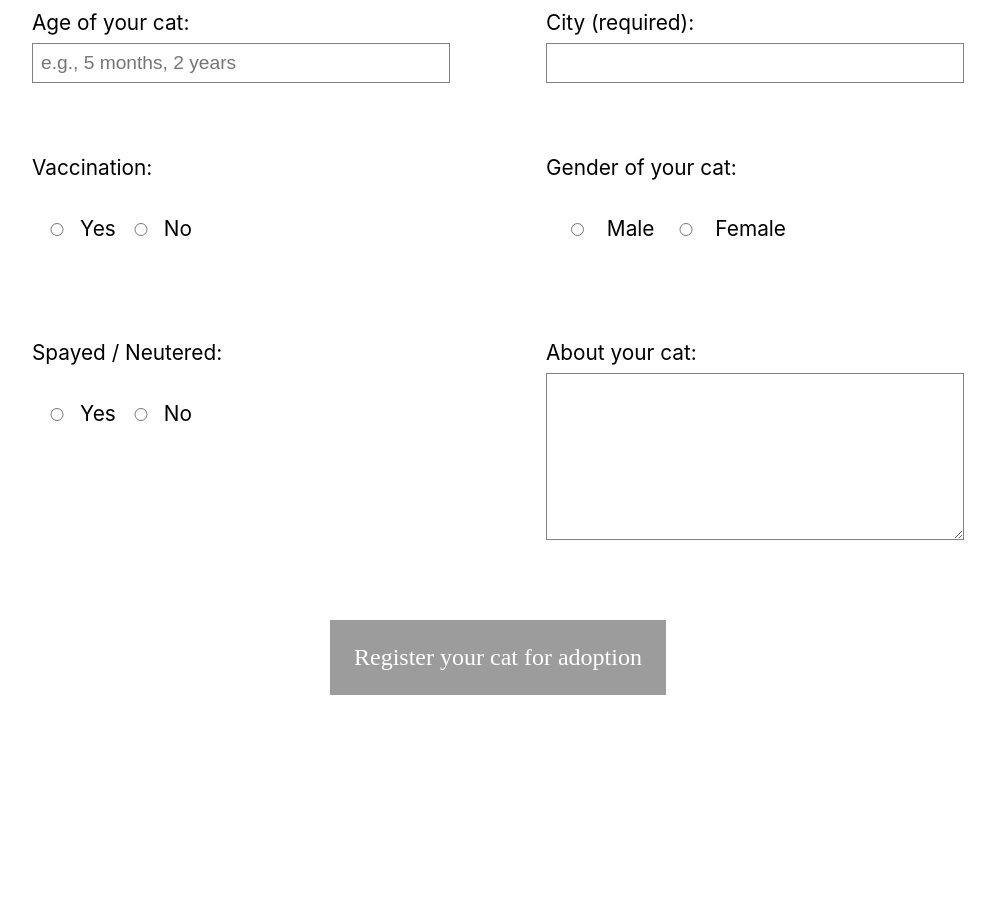
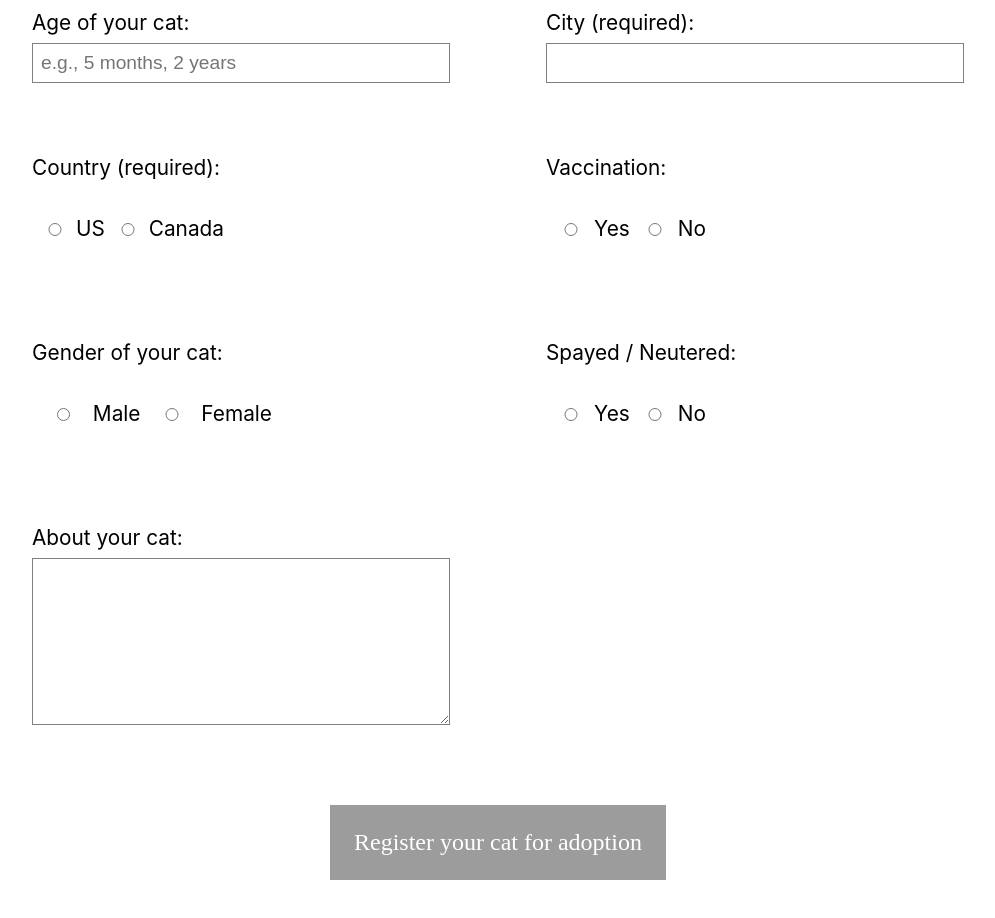
Before and after one commit to mphist/CatFriends, a React app in the folder packages/web/: page /foradopt in a window 1280 px wide. Shown: the part 900-1818 px from the top of the page, without its empty margins (142-1137 px from the left). Before the commit the page ends 1643 px from the top, so only its background shows below. Built offline with nearby package versions, Linux system fonts and the light colour scheme; a web font is replaced by a local one.

Commit message:
web - added country

```diff
--- a/packages/web/src/pages/Adopt/Adopt.tsx
+++ b/packages/web/src/pages/Adopt/Adopt.tsx
@@ -7,6 +7,7 @@ export default function Adopt({}: AdoptProps) {
   const [breed, setBreed] = useState('')
   const [age, setAge] = useState('')
   const [city, setCity] = useState('')
+  const [country, setCountry] = useState('')
   const [vaccination, setVaccination] = useState<string | undefined>(undefined)
   const [gender, setGender] = useState<string | undefined>(undefined)
   const [spayNeuter, setSpayNeuter] = useState<string | undefined>(undefined)
@@ -34,6 +35,27 @@ export default function Adopt({}: AdoptProps) {
           <div>
             <label>City (required):</label>
             <input value={city} onChange={(e) => setCity(e.target.value)} />
+          </div>
+          <div>
+            <label>Country (required):</label>
+            <div css={radioButton('12rem')}>
+              <input
+                type='radio'
+                id='us'
+                name='country'
+                value='US'
+                onChange={() => setCountry('US')}
+              />
+              <label>US</label>
+              <input
+                type='radio'
+                id='canada'
+                name='country'
+                value='Canada'
+                onChange={() => setCountry('Canada')}
+              />
+              <label>Canada</label>
+            </div>
           </div>
           <div>
             <label>Breed:</label>
--- a/packages/web/src/pages/ForAdopt/ForAdopt.tsx
+++ b/packages/web/src/pages/ForAdopt/ForAdopt.tsx
@@ -14,6 +14,7 @@ export default function ForAdopt({}: ForAdoptProps) {
   const [breed, setBreed] = useState('')
   const [age, setAge] = useState('')
   const [city, setCity] = useState('')
+  const [country, setCountry] = useState('')
   const [vaccination, setVaccination] = useState<string | undefined>(undefined)
   const [gender, setGender] = useState<string | undefined>(undefined)
   const [spayNeuter, setSpayNeuter] = useState<string | undefined>(undefined)
@@ -27,6 +28,7 @@ export default function ForAdopt({}: ForAdoptProps) {
       breed &&
       age &&
       city &&
+      country &&
       vaccination &&
       gender &&
       spayNeuter &&
@@ -34,7 +36,17 @@ export default function ForAdopt({}: ForAdoptProps) {
     )
       setValidationPassed(true)
     else setValidationPassed(false)
-  }, [name, breed, age, city, vaccination, gender, spayNeuter, catDescription])
+  }, [
+    name,
+    breed,
+    age,
+    city,
+    country,
+    vaccination,
+    gender,
+    spayNeuter,
+    catDescription,
+  ])
 
   const onSubmit = async (e: React.FormEvent<HTMLFormElement>) => {
     e.preventDefault()
@@ -47,6 +59,7 @@ export default function ForAdopt({}: ForAdoptProps) {
         description: catDescription,
         vaccinated: vaccination,
         city: city,
+        country,
         spayedOrNeutered: spayNeuter,
       })
 
@@ -148,6 +161,27 @@ export default function ForAdopt({}: ForAdoptProps) {
           <div>
             <label>City (required):</label>
             <input value={city} onChange={(e) => setCity(e.target.value)} />
+          </div>
+          <div>
+            <label>Country (required):</label>
+            <div css={radioButton('12rem')}>
+              <input
+                type='radio'
+                id='us'
+                name='country'
+                value='US'
+                onChange={() => setCountry('US')}
+              />
+              <label>US</label>
+              <input
+                type='radio'
+                id='canada'
+                name='country'
+                value='Canada'
+                onChange={() => setCountry('Canada')}
+              />
+              <label>Canada</label>
+            </div>
           </div>
           <div>
             <label>Vaccination:</label>
```
